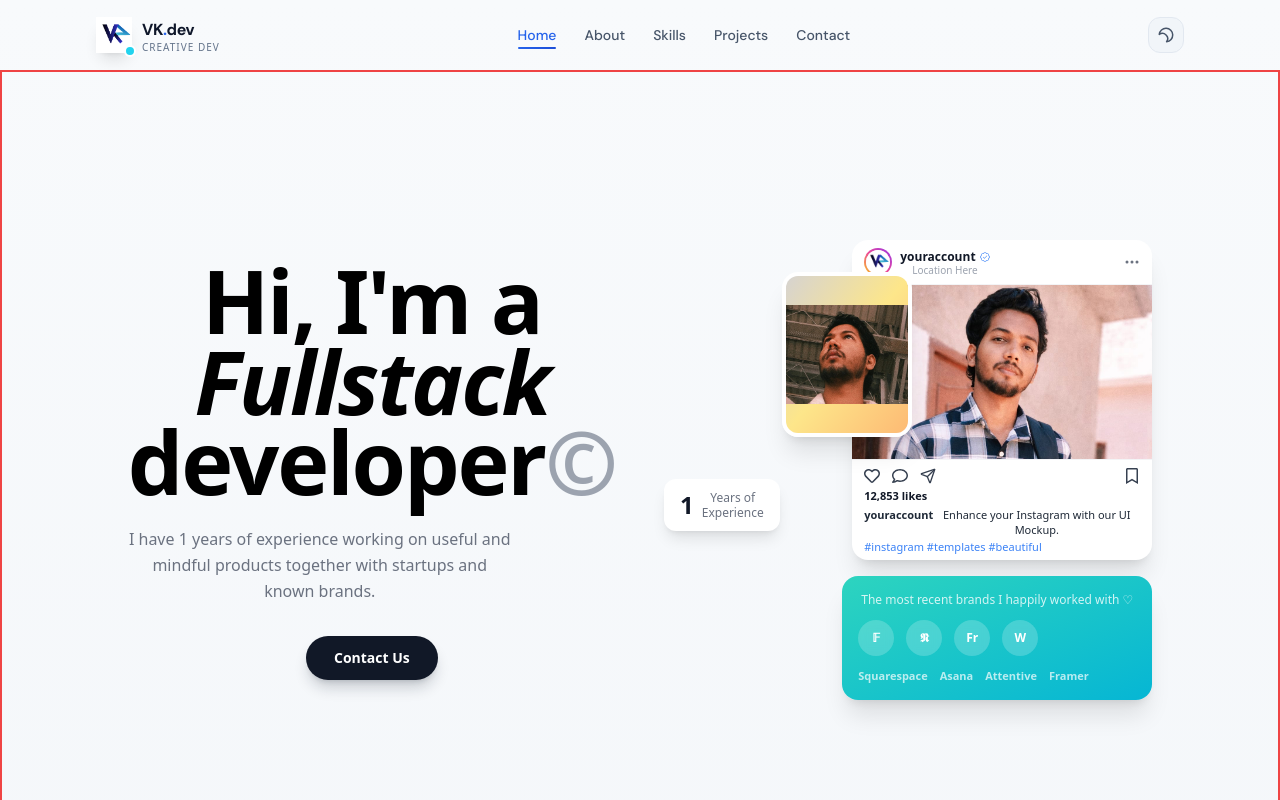
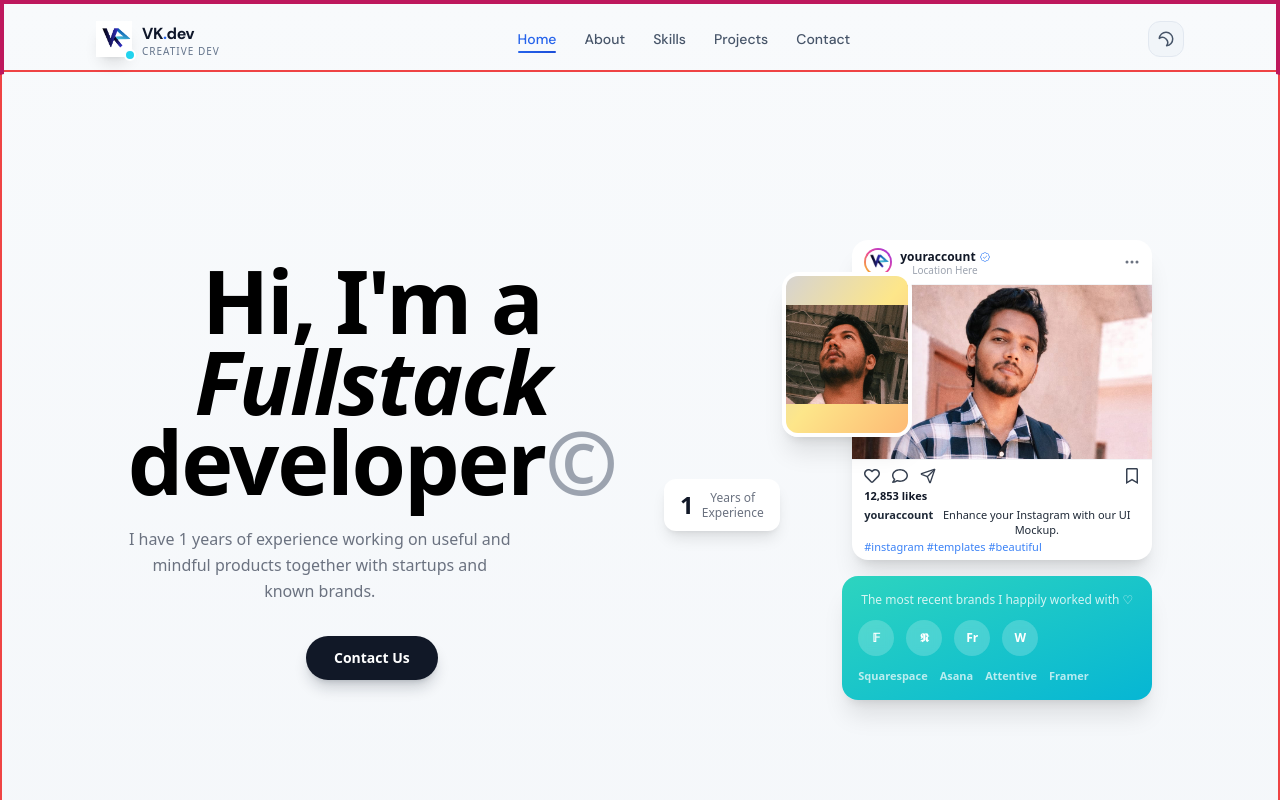
Before and after one commit to Vipin9588/VK.dev, a React (Vite) app: page / in a window 1280 px wide. Shown: the top 800 px of the page. Built offline with nearby package versions, Linux system fonts and the light colour scheme.

Commit message:
layout set2

```diff
--- a/src/components/PortfolioHeader/Header.jsx
+++ b/src/components/PortfolioHeader/Header.jsx
@@ -86,7 +86,7 @@ export default function Header() {
       <link href="https://fonts.googleapis.com/css2?family=DM+Sans:wght@400;500;600;700&family=DM+Mono:wght@500&display=swap" rel="stylesheet" />
 
       <header
-        className="fixed top-0 left-0 right-0 z-50 transition-all duration-300 bg-yellow-400"
+        className="fixed border-4 border-pink-700 top-0 left-0 right-0 z-50 transition-all duration-300 bg-yellow-400"
         style={{
           background: bg,
           borderBottom: `1px solid ${borderColor}`,
```
